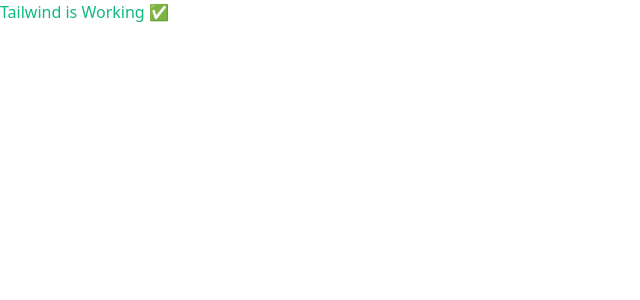
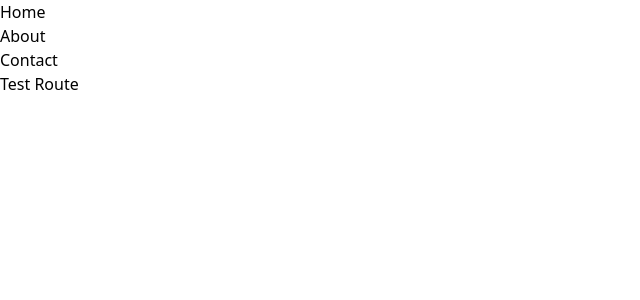
Before and after one commit to ArmaniCardenas/INF124, a React (Vite) app in the folder frontend/: page /about in a window 1280 px wide. Shown: the top 300 px of the page, without its empty margins (0-640 px from the left). Built offline with nearby package versions, Linux system fonts and the light colour scheme.

Commit message:
React Router Testing

```diff
--- a/frontend/src/App.tsx
+++ b/frontend/src/App.tsx
@@ -1,11 +1,30 @@
 import { useState } from 'react'
-import reactLogo from './assets/react.svg'
-import viteLogo from '/vite.svg'
+import { Routes, Route, Link } from 'react-router-dom';
+import TestPage from './app/page';
+import { Button } from './components/ui/button';
 
-export default function App() {
+function App() {
   return (
-      <h1 className="text-emerald-500">
-        Tailwind is Working ✅
-      </h1>
+    <div>
+      <nav>
+        <ul>
+          <li>
+            <Link to="/">Home</Link>
+          </li>
+          <li>
+            <Link to="/about">About</Link>
+          </li>
+          <li>
+            <Link to="/contact">Contact</Link>
+          </li>
+        </ul>
+      </nav>
+
+      <Routes>
+        <Route path="/about" element={<TestPage />} />
+      </Routes>
+    </div>
   );
 }
+
+export default App;
--- /dev/null
+++ b/frontend/src/app/page.tsx
@@ -0,0 +1,9 @@
+import React from "react";
+
+const TestPage = () => {
+    return (
+        <div>Test Route</div>
+    );
+}
+
+export default TestPage;
--- a/frontend/src/components/ui/button.tsx
+++ b/frontend/src/components/ui/button.tsx
@@ -1,25 +1,30 @@
-import * as React from "react";
-import { Slot } from "@radix-ui/react-slot";
-import { cva, type VariantProps } from "class-variance-authority";
-import { cn } from "../../lib/utils"; // Ensure correct relative path
+import * as React from "react"
+import { Slot } from "@radix-ui/react-slot"
+import { cva, type VariantProps } from "class-variance-authority"
+
+import { cn } from "@/lib/utils"
 
 const buttonVariants = cva(
-  "inline-flex items-center justify-center gap-2 whitespace-nowrap rounded-md text-sm font-medium transition-all disabled:pointer-events-none disabled:opacity-50 [&_svg]:pointer-events-none [&_svg:not([class*='size-'])]:size-4 shrink-0 [&_svg]:shrink-0 outline-none focus-visible:border-ring focus-visible:ring-ring/50 focus-visible:ring-[3px] aria-invalid:ring-destructive/20 dark:aria-invalid:ring-destructive/40 aria-invalid:border-destructive",
+  "inline-flex items-center justify-center gap-2 whitespace-nowrap rounded-md text-sm font-medium transition-colors focus-visible:outline-none focus-visible:ring-1 focus-visible:ring-ring disabled:pointer-events-none disabled:opacity-50 [&_svg]:pointer-events-none [&_svg]:size-4 [&_svg]:shrink-0",
   {
     variants: {
       variant: {
-        default: "bg-primary text-primary-foreground shadow-xs hover:bg-primary/90",
-        destructive: "bg-destructive text-white shadow-xs hover:bg-destructive/90 focus-visible:ring-destructive/20 dark:focus-visible:ring-destructive/40 dark:bg-destructive/60",
-        outline: "border bg-background shadow-xs hover:bg-accent hover:text-accent-foreground dark:bg-input/30 dark:border-input dark:hover:bg-input/50",
-        secondary: "bg-secondary text-secondary-foreground shadow-xs hover:bg-secondary/80",
-        ghost: "hover:bg-accent hover:text-accent-foreground dark:hover:bg-accent/50",
+        default:
+          "bg-primary text-primary-foreground shadow hover:bg-primary/90",
+        destructive:
+          "bg-destructive text-destructive-foreground shadow-sm hover:bg-destructive/90",
+        outline:
+          "border border-input bg-background shadow-sm hover:bg-accent hover:text-accent-foreground",
+        secondary:
+          "bg-secondary text-secondary-foreground shadow-sm hover:bg-secondary/80",
+        ghost: "hover:bg-accent hover:text-accent-foreground",
         link: "text-primary underline-offset-4 hover:underline",
       },
       size: {
         default: "h-9 px-4 py-2",
-        sm: "h-8 rounded-md gap-1.5 px-3",
-        lg: "h-10 rounded-md px-6",
-        icon: "size-9",
+        sm: "h-8 rounded-md px-3 text-xs",
+        lg: "h-10 rounded-md px-8",
+        icon: "h-9 w-9",
       },
     },
     defaultVariants: {
@@ -27,27 +32,26 @@ const buttonVariants = cva(
       size: "default",
     },
   }
-);
+)
 
-function Button({
-  className,
-  variant,
-  size,
-  asChild = false,
-  ...props
-}: React.ComponentProps<"button"> &
-  VariantProps<typeof buttonVariants> & {
-    asChild?: boolean;
-  }) {
-  const Comp = asChild ? Slot : "button";
-
-  return (
-    <Comp
-      data-slot="button"
-      className={cn(buttonVariants({ variant, size }), className)}
-      {...props}
-    />
-  );
+export interface ButtonProps
+  extends React.ButtonHTMLAttributes<HTMLButtonElement>,
+    VariantProps<typeof buttonVariants> {
+  asChild?: boolean
 }
 
-export { Button, buttonVariants };
+const Button = React.forwardRef<HTMLButtonElement, ButtonProps>(
+  ({ className, variant, size, asChild = false, ...props }, ref) => {
+    const Comp = asChild ? Slot : "button"
+    return (
+      <Comp
+        className={cn(buttonVariants({ variant, size, className }))}
+        ref={ref}
+        {...props}
+      />
+    )
+  }
+)
+Button.displayName = "Button"
+
+export { Button, buttonVariants }
--- a/frontend/src/main.tsx
+++ b/frontend/src/main.tsx
@@ -1,10 +1,14 @@
 import { StrictMode } from 'react'
 import { createRoot } from 'react-dom/client'
+import { BrowserRouter } from 'react-router-dom';
+
 import './index.css'
 import App from './App'
 
 createRoot(document.getElementById('root')!).render(
   <StrictMode>
-    <App />
+    <BrowserRouter>
+      <App />
+    </BrowserRouter>
   </StrictMode>,
 )
```
